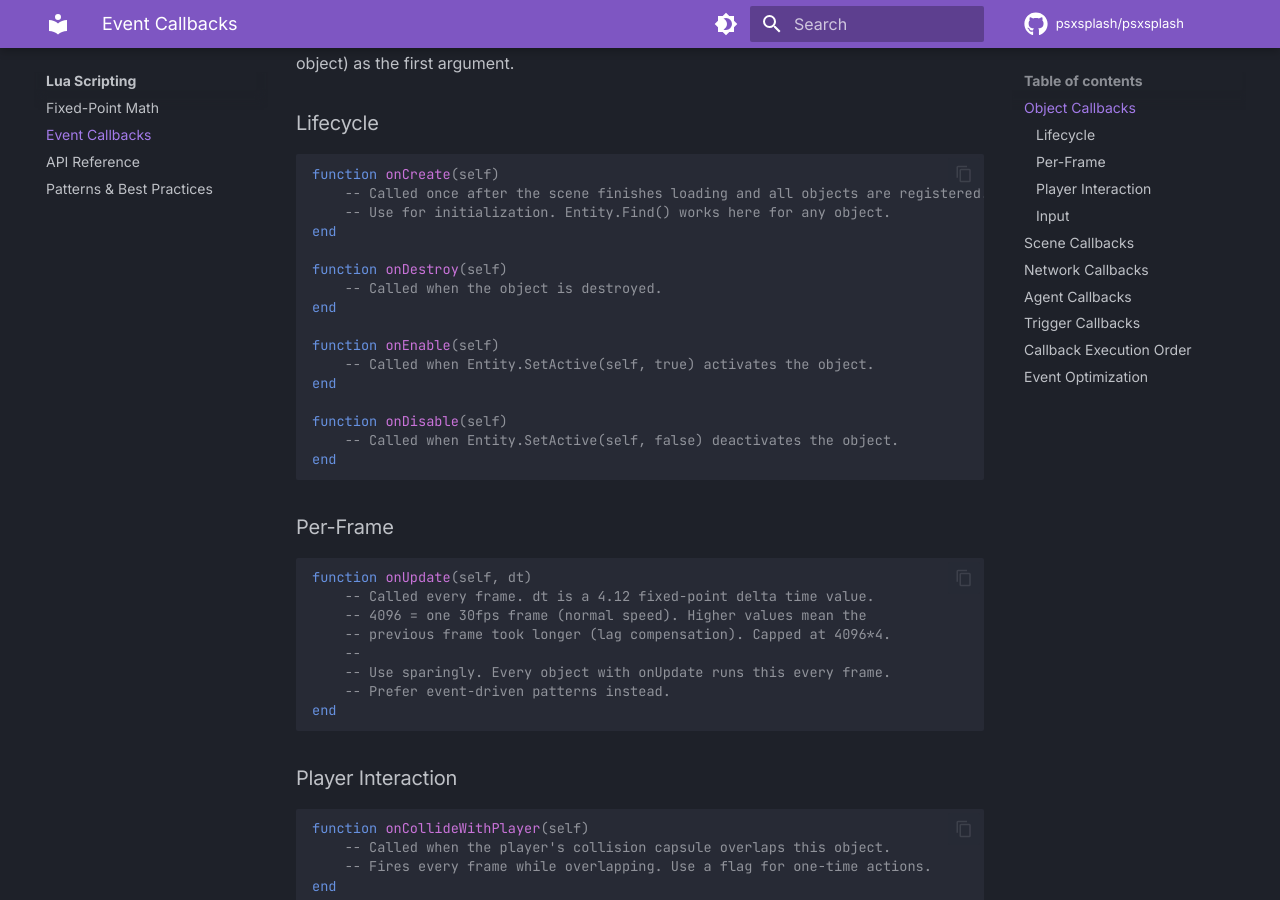
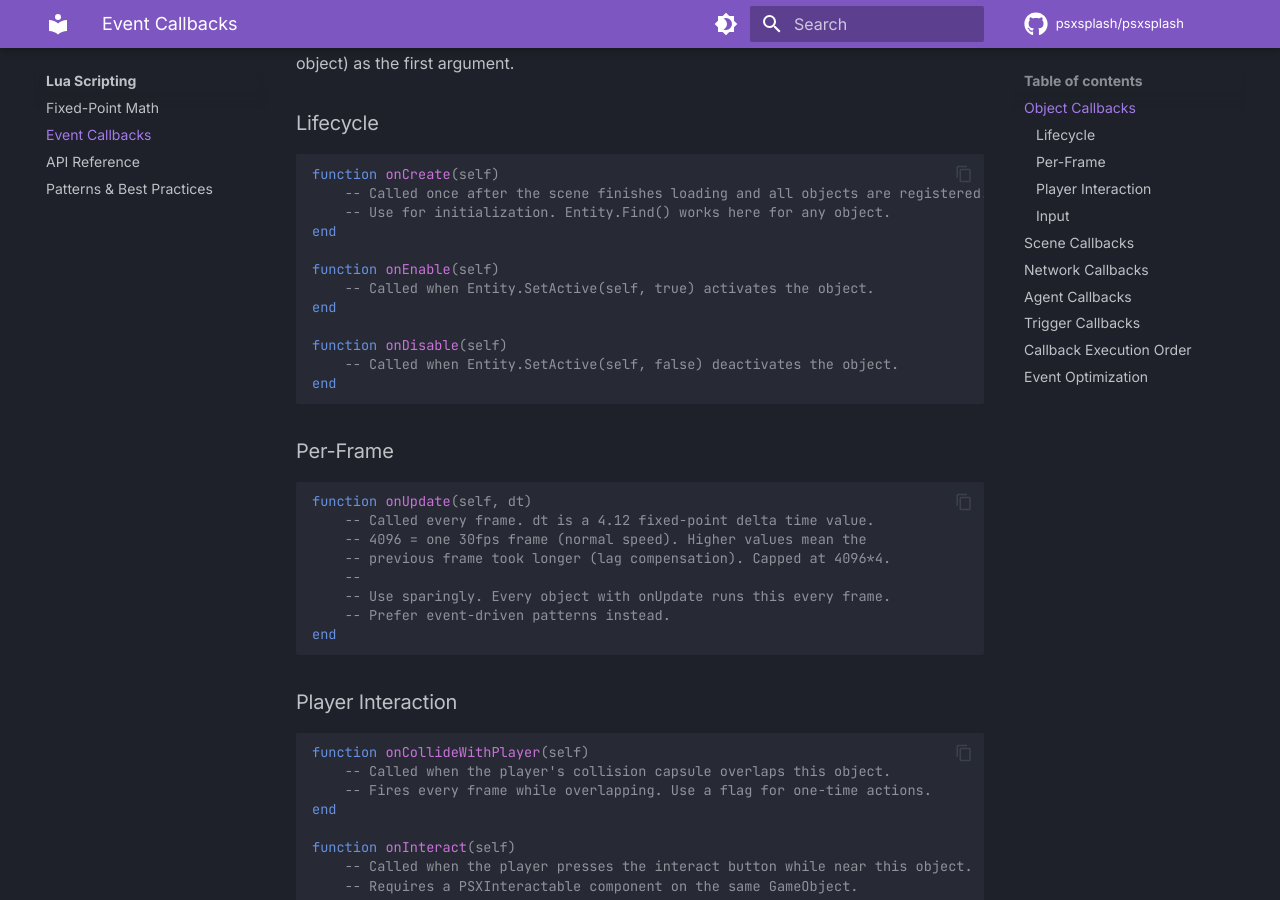
Before and after one commit to psxsplash/docs, an MkDocs documentation site: the page built from docs/lua/events.md, in a window 1280 px wide and 900 px high, scrolled down 469 px. Built offline with MkDocs 1.6.1 and Material for MkDocs 9.7.7, drawn with Linux system fonts in a browser that asks for light colours; comment, search, counter and statistics services are not loaded; the version menu is left out.

Commit message:
Drop onDestroy from the event list
The engine never calls it: Lua::OnDestroy has no caller, and there is
no Lua call that destroys an object.

```diff
--- a/docs/lua/events.md
+++ b/docs/lua/events.md
@@ -15,10 +15,6 @@ Defined in scripts attached to `PSXObjectExporter` components. All receive `self
 function onCreate(self)
     -- Called once after the scene finishes loading and all objects are registered.
     -- Use for initialization. Entity.Find() works here for any object.
-end
-
-function onDestroy(self)
-    -- Called when the object is destroyed.
 end
 
 function onEnable(self)
```
